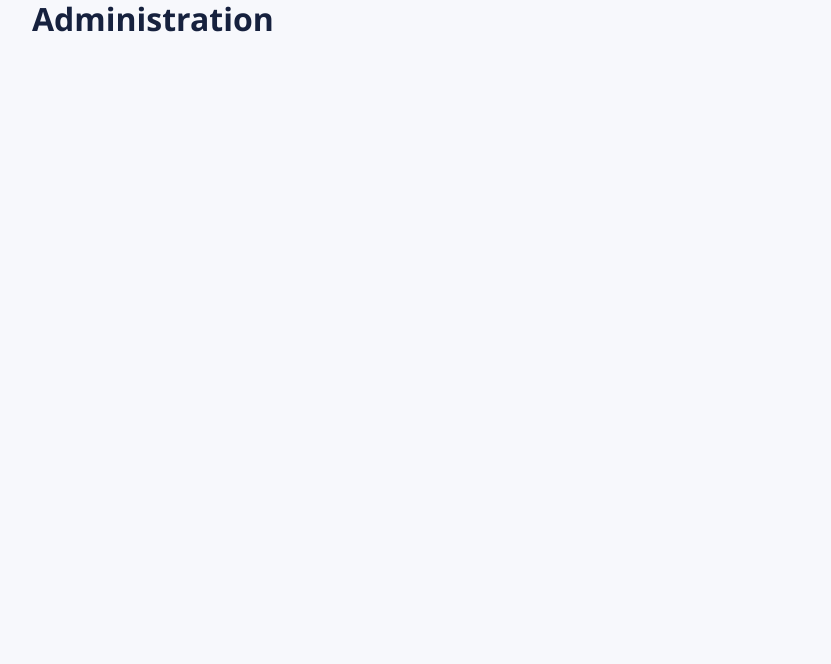
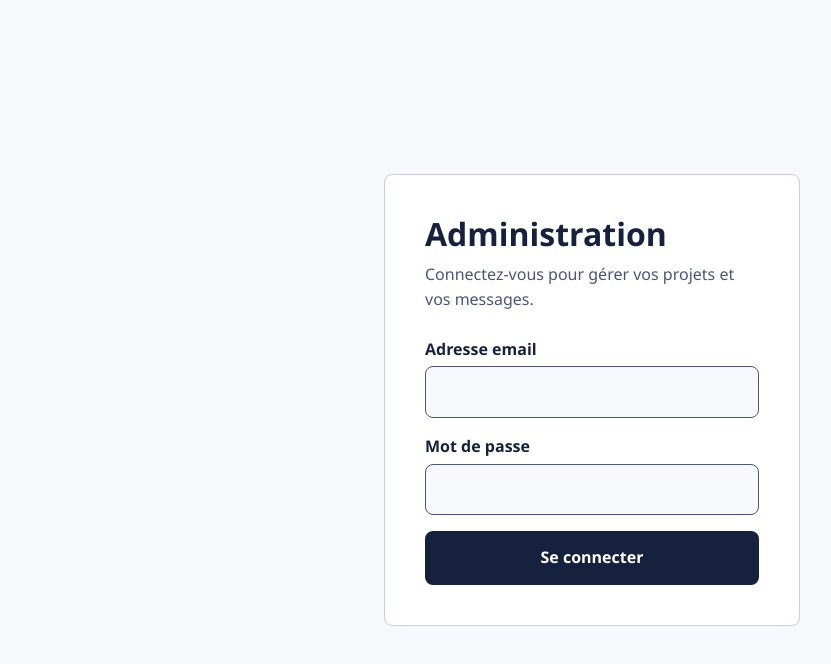
Before and after one commit to Harley-80/portfolio, a React (Vite) app in the folder client/: page /admin in a window 1280 px wide. Shown: the top 664 px of the page, without its empty margins (48-879 px from the left). Built offline with nearby package versions, Linux system fonts and the light colour scheme; no server answers.

Commit message:
feat(client): connexion admin, route protegee et styles

```diff
--- /dev/null
+++ b/client/src/composants/admin/RouteProtegee.jsx
@@ -0,0 +1,22 @@
+import { Navigate } from 'react-router-dom'
+import { useAuthentification } from '../../hooks/useAuthentification'
+
+function RouteProtegee({ children }) {
+    const { estConnecte, chargement } = useAuthentification()
+
+    if (chargement) {
+        return (
+            <p role="status" className="conteneur">
+                Vérification de la session…
+            </p>
+        )
+    }
+
+    if (!estConnecte) {
+        return <Navigate to="/admin" replace />
+    }
+
+    return children
+}
+
+export default RouteProtegee
--- a/client/src/pages/PageAdmin.jsx
+++ b/client/src/pages/PageAdmin.jsx
@@ -1,8 +1,25 @@
+import { Navigate, Route, Routes } from 'react-router-dom'
+import FournisseurAuthentification from '../contextes/FournisseurAuthentification'
+import RouteProtegee from '../composants/admin/RouteProtegee'
+import PageConnexion from './PageConnexion'
+import PageTableauDeBord from './PageTableauDeBord'
+
 function PageAdmin() {
     return (
-        <main className="conteneur">
-            <h1>Administration</h1>
-        </main>
+        <FournisseurAuthentification>
+            <Routes>
+                <Route index element={<PageConnexion />} />
+                <Route
+                    path="tableau-de-bord"
+                    element={
+                        <RouteProtegee>
+                            <PageTableauDeBord />
+                        </RouteProtegee>
+                    }
+                />
+                <Route path="*" element={<Navigate to="/admin" replace />} />
+            </Routes>
+        </FournisseurAuthentification>
     )
 }
 
--- /dev/null
+++ b/client/src/pages/PageConnexion.jsx
@@ -0,0 +1,111 @@
+import { useId, useState } from 'react'
+import { Navigate } from 'react-router-dom'
+import { useAuthentification } from '../hooks/useAuthentification'
+
+// Message volontairement identique pour un email inconnu et un mauvais mot
+// de passe : on ne révèle pas quels comptes existent.
+const messageErreur = erreur => {
+    const statut = erreur.response?.status
+
+    if (statut === 401) {
+        return 'Email ou mot de passe incorrect.'
+    }
+    if (statut === 429) {
+        return 'Trop de tentatives. Réessayez dans quelques minutes.'
+    }
+    if (statut === 422) {
+        return 'Saisissez un email valide et votre mot de passe.'
+    }
+    return 'Connexion impossible pour le moment. Réessayez plus tard.'
+}
+
+function PageConnexion() {
+    const { estConnecte, chargement, connecter } = useAuthentification()
+    const [email, setEmail] = useState('')
+    const [motDePasse, setMotDePasse] = useState('')
+    const [erreur, setErreur] = useState('')
+    const [envoiEnCours, setEnvoiEnCours] = useState(false)
+    const idEmail = useId()
+    const idMotDePasse = useId()
+
+    if (chargement) {
+        return (
+            <main className="connexion">
+                <p role="status">Vérification de la session…</p>
+            </main>
+        )
+    }
+
+    if (estConnecte) {
+        return <Navigate to="/admin/tableau-de-bord" replace />
+    }
+
+    const gererEnvoi = async evenement => {
+        evenement.preventDefault()
+        setErreur('')
+        setEnvoiEnCours(true)
+
+        try {
+            await connecter(email.trim(), motDePasse)
+        } catch (erreurConnexion) {
+            setErreur(messageErreur(erreurConnexion))
+            setEnvoiEnCours(false)
+        }
+    }
+
+    return (
+        <main className="connexion">
+            <div className="connexion__carte">
+                <h1 className="connexion__titre">Administration</h1>
+                <p className="connexion__intro">
+                    Connectez-vous pour gérer vos projets et vos messages.
+                </p>
+
+                <form onSubmit={gererEnvoi}>
+                    <div className="connexion__champ">
+                        <label htmlFor={idEmail}>Adresse email</label>
+                        <input
+                            id={idEmail}
+                            type="email"
+                            name="email"
+                            autoComplete="username"
+                            required
+                            value={email}
+                            onChange={evenement =>
+                                setEmail(evenement.target.value)
+                            }
+                        />
+                    </div>
+
+                    <div className="connexion__champ">
+                        <label htmlFor={idMotDePasse}>Mot de passe</label>
+                        <input
+                            id={idMotDePasse}
+                            type="password"
+                            name="motDePasse"
+                            autoComplete="current-password"
+                            required
+                            value={motDePasse}
+                            onChange={evenement =>
+                                setMotDePasse(evenement.target.value)
+                            }
+                        />
+                    </div>
+
+                    <p className="connexion__erreur" role="alert">
+                        {erreur}
+                    </p>
+
+                    <button
+                        type="submit"
+                        className="bouton bouton--primaire"
+                        disabled={envoiEnCours}>
+                        {envoiEnCours ? 'Connexion…' : 'Se connecter'}
+                    </button>
+                </form>
+            </div>
+        </main>
+    )
+}
+
+export default PageConnexion
--- /dev/null
+++ b/client/src/pages/PageTableauDeBord.jsx
@@ -0,0 +1,32 @@
+import { useState } from 'react'
+import { useAuthentification } from '../hooks/useAuthentification'
+
+function PageTableauDeBord() {
+    const { utilisateur, deconnecter } = useAuthentification()
+    const [erreur, setErreur] = useState('')
+
+    const gererDeconnexion = async () => {
+        setErreur('')
+        try {
+            await deconnecter()
+        } catch {
+            setErreur('Déconnexion impossible. Réessayez.')
+        }
+    }
+
+    return (
+        <main className="conteneur">
+            <h1>Tableau de bord</h1>
+            <p>Connecté en tant que {utilisateur.email}</p>
+            <button
+                type="button"
+                className="bouton bouton--primaire"
+                onClick={gererDeconnexion}>
+                Se déconnecter
+            </button>
+            <p role="alert">{erreur}</p>
+        </main>
+    )
+}
+
+export default PageTableauDeBord
--- /dev/null
+++ b/client/src/styles/composants/_connexion.scss
@@ -0,0 +1,78 @@
+@use '../abstracts/variables' as vars;
+
+.connexion {
+    display: grid;
+    place-items: center;
+    min-height: 100vh;
+    padding: vars.$espace-m;
+    background-color: var(--couleur-fond);
+}
+
+.connexion__carte {
+    width: 100%;
+    max-width: 26rem;
+    padding: vars.$espace-m;
+    border: 1px solid var(--couleur-bordure);
+    border-radius: vars.$rayon;
+    background-color: var(--couleur-surface);
+
+    @media (min-width: vars.$rupture-tablette) {
+        padding: vars.$espace-l;
+    }
+}
+
+.connexion__titre {
+    margin-bottom: vars.$espace-xs;
+}
+
+.connexion__intro {
+    margin-bottom: vars.$espace-m;
+    color: var(--couleur-texte-attenue);
+}
+
+.connexion__champ {
+    margin-bottom: vars.$espace-s;
+
+    label {
+        display: block;
+        margin-bottom: 0.25rem;
+        font-weight: 600;
+    }
+
+    input {
+        display: block;
+        width: 100%;
+        padding: 0.75rem;
+        // Bordure assez contrastée (3:1 minimum pour un champ, WCAG 1.4.11)
+        border: 1px solid var(--couleur-texte-attenue);
+        border-radius: vars.$rayon;
+        background-color: var(--couleur-fond);
+        color: var(--couleur-texte);
+        font: inherit;
+
+        &:focus-visible {
+            outline: 3px solid var(--couleur-accent);
+            outline-offset: 2px;
+        }
+    }
+}
+
+// Zone d'erreur annoncée par le lecteur d'écran : masquée quand elle est vide
+.connexion__erreur {
+    margin: 0 0 vars.$espace-s;
+    color: var(--couleur-erreur);
+    font-weight: 600;
+
+    &:empty {
+        display: none;
+    }
+}
+
+.connexion .bouton {
+    width: 100%;
+
+    &:disabled {
+        opacity: 0.7;
+        cursor: not-allowed;
+    }
+}
--- a/client/src/styles/main.scss
+++ b/client/src/styles/main.scss
@@ -14,3 +14,4 @@
 @use 'composants/contact';
 @use 'composants/pied-de-page';
 @use 'composants/code-qr';
+@use 'composants/connexion';
```
